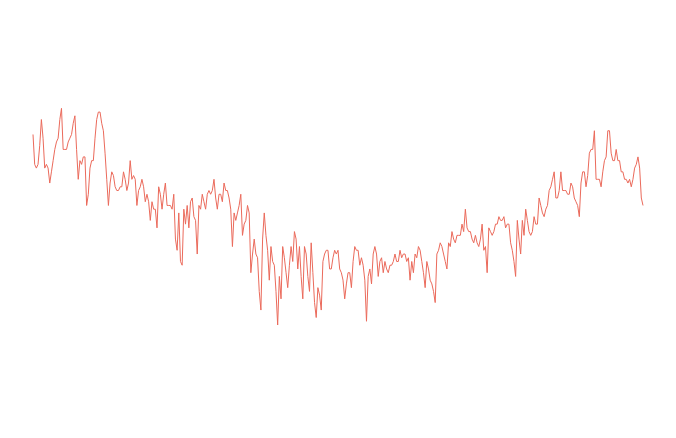
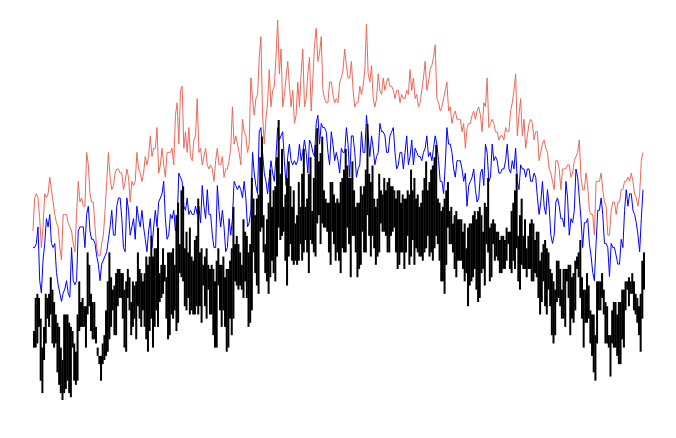
Before and after one commit to chrysophyta/timeline, a React (Create React App) app: page / in a window 1280 px wide. Shown: the top 438 px of the page, without its empty margins (317-993 px from the left). Built offline with nearby package versions, Linux system fonts and the light colour scheme.

Commit message:
add bar chart

```diff
--- a/src/App.js
+++ b/src/App.js
@@ -19,10 +19,6 @@ class App extends Component {
       am.forEach(day => (day.date = new Date(day.date)));
       this.setState({ temps: { am } });
     });
-    // .then(am => {
-    //   am.forEach(day => (day.date = new Date(day.date)));
-    //   this.setState({ temps: { am } });
-    // });
   }
   render() {
     const data = this.state.temps[this.state.city];
--- a/src/Chart.js
+++ b/src/Chart.js
@@ -4,16 +4,18 @@ import * as d3 from 'd3';
 const width = 650;
 const height = 400;
 const red = '#eb6a5b';
+const blue = 'blue';
 const margin = { top: 20, right: 5, bottom: 20, left: 35 };
 
 class Chart extends Component {
   state = {
     highs: null,
-    lows: null
+    lows: null,
+    bars: []
   };
 
   xScale = d3.scaleTime().range([margin.left, width - margin.right]);
-  yScale = d3.scaleLinear().range([0, width / 2]);
+  yScale = d3.scaleLinear().range([height - margin.bottom, margin.top]);
   lineGenerator = d3.line();
 
   componentWillReceiveProps(nextProps) {
@@ -29,15 +31,35 @@ class Chart extends Component {
 
     this.lineGenerator.x(d => this.xScale(d.date));
     this.lineGenerator.y(d => this.yScale(d.high));
+    const highs = this.lineGenerator(data);
 
-    const highs = this.lineGenerator(data);
-    this.setState({ highs });
+    this.lineGenerator.y(d => this.yScale(d.low));
+    const lows = this.lineGenerator(data);
+
+    this.setState({ highs, lows });
+
+    const bars = data.map(d => {
+      const y1 = this.yScale(d.high);
+      const y2 = this.yScale(d.low);
+      return {
+        x: this.xScale(d.date),
+        y: y1,
+        height: y2 - y1
+      };
+    });
+    this.setState({ bars });
   }
   render() {
     console.log(this.state.highs);
     return (
       <svg width={width} height={height}>
         <path d={this.state.highs} fill="none" stroke={red} />
+        <path d={this.state.lows} fill="none" stroke={blue} />
+        <g transform="translate(0,100)">
+          {this.state.bars.map(d => (
+            <rect x={d.x} y={d.y} width="2" height={d.height} />
+          ))}
+        </g>
       </svg>
     );
   }
```
